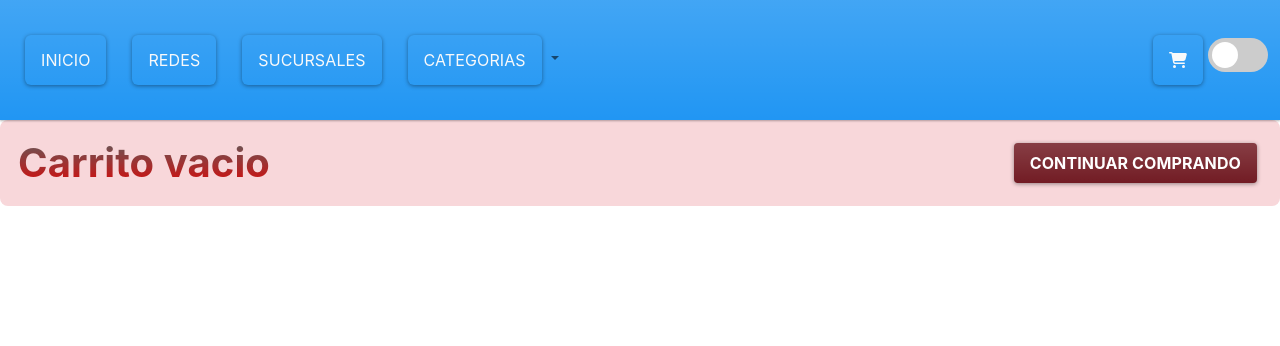
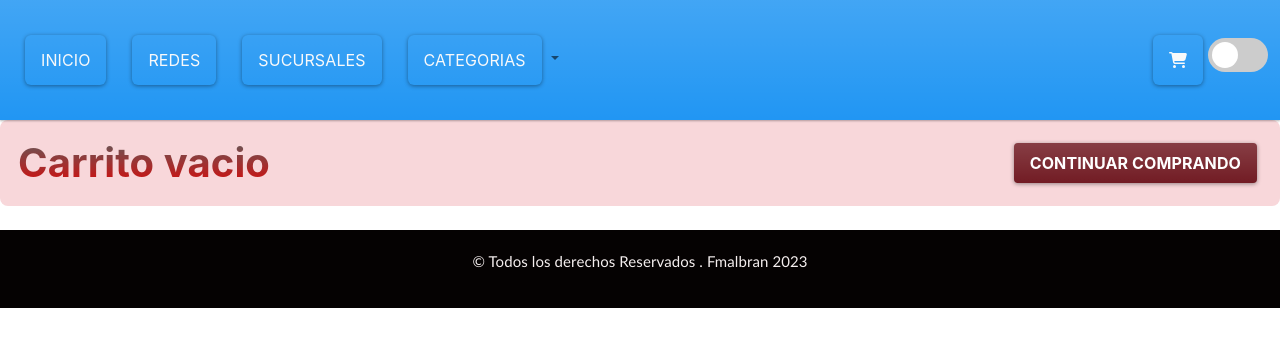
Before and after one commit to Fmalbran93/React-Fmalbran, a React (Create React App) app: page /cart in a window 1280 px wide. Shown: the top 346 px of the page. Built offline with nearby package versions, Linux system fonts and the light colour scheme; no server answers.

Commit message:
agrego Footer

```diff
--- a/src/components/App.css
+++ b/src/components/App.css
@@ -254,3 +254,14 @@
     color: #721c24;
     border: 2px solid #721c24;
   }
+
+  Footer{
+    background-Color: #050202;
+    color: #f5efef;
+    padding: 20px;
+    text-align:center;
+    font-family: 'Trebuchet MS', 'Lucida Sans Unicode', 'Lucida Grande', 'Lucida Sans', Arial, sans-serif;
+    font-size: 15px;
+    bottom: 0;
+    width: 100%;
+  }
--- a/src/components/App.jsx
+++ b/src/components/App.jsx
@@ -17,6 +17,7 @@
 import { ItemDetailContainer } from './ItemDetailContainer/ItemDetailContainer';
 import { Checkout } from './Checkout/Checkout';
 import { Cart } from './Cart/Cart';
+import { Footer } from './Footer/Footer';
 export const App = () => {
 
   return (
@@ -35,6 +36,7 @@
             <ToastContainer />
           </CarritoProvider>
         </DarkModeProvider>
+        <Footer/>
       </BrowserRouter>
     </>
   )
--- /dev/null
+++ b/src/components/Footer/Footer.jsx
@@ -0,0 +1,15 @@
+import React from "react"
+
+export const Footer = ({valor}) => {
+
+
+
+  return (
+<footer >
+    <div className="container-fluid">
+      <p>© Todos los derechos Reservados . Fmalbran 2023</p>
+    </div>
+</footer>
+
+  )
+}
```
